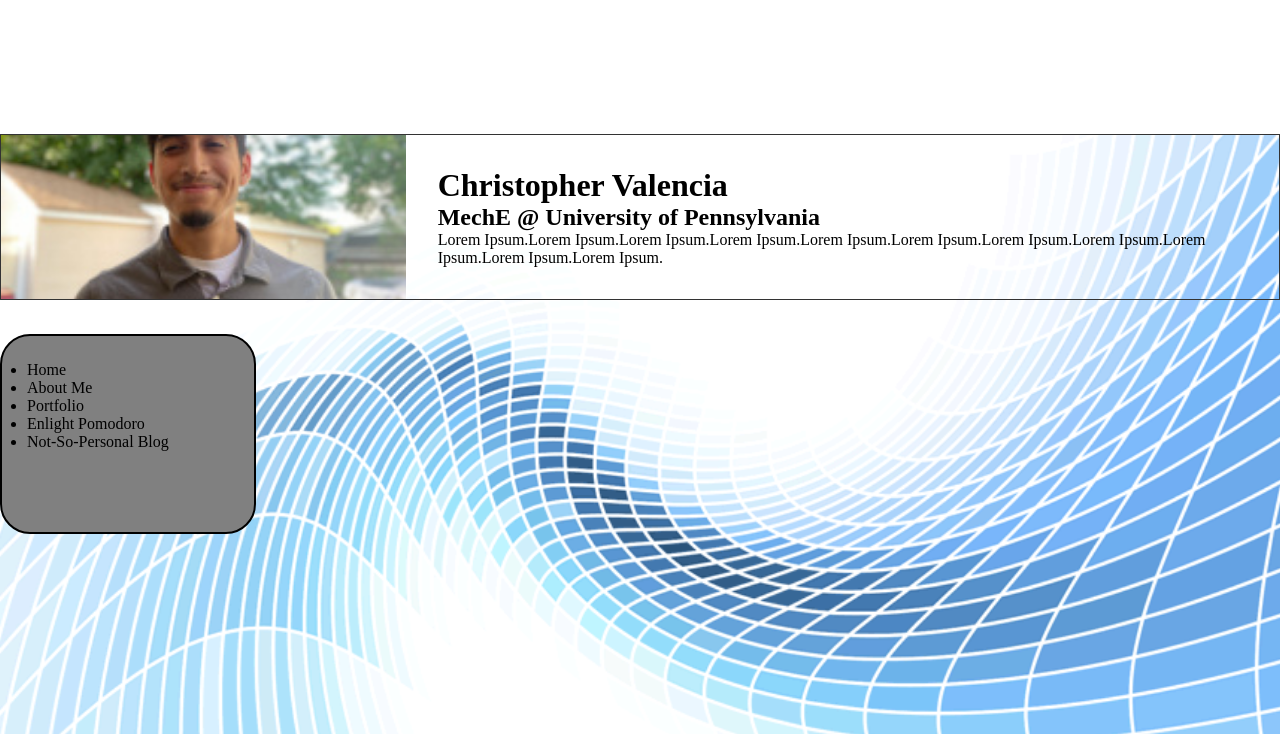
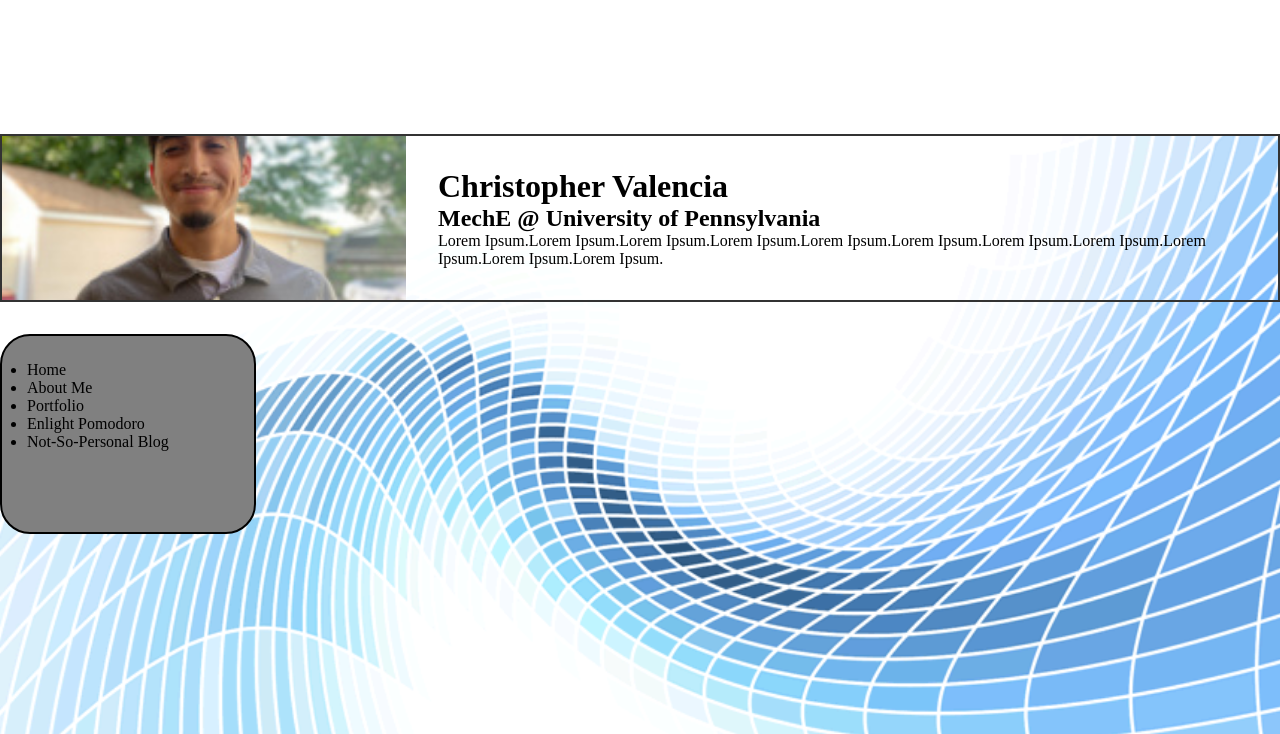
Before and after one commit to cvalen1216/parallax-web-git, a plain HTML site: page index.html in a window 1280 px wide. Shown: the part 66-800 px from the top of the page. Drawn offline with nearby package versions, Linux system fonts and the light colour scheme; a script that the page names is missing.

Commit message:
Will it finally submit?

```diff
--- a/custom.css
+++ b/custom.css
@@ -44,7 +44,7 @@ body{
 .flex-container {
     margin: 0;
     display: flex;
-    border: 1px solid #333;
+    border: 2px solid #333;
     margin-bottom: 2rem;
     justify-content: space-between
 
```
